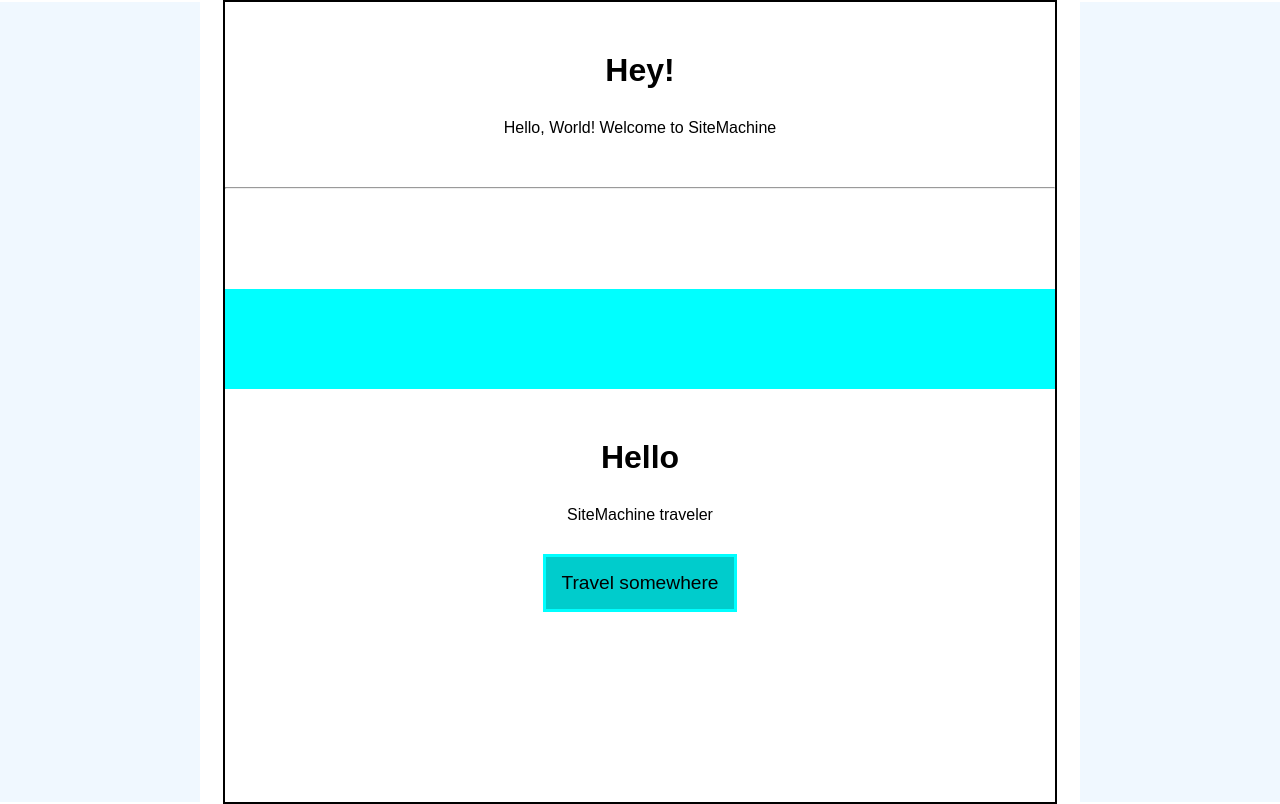
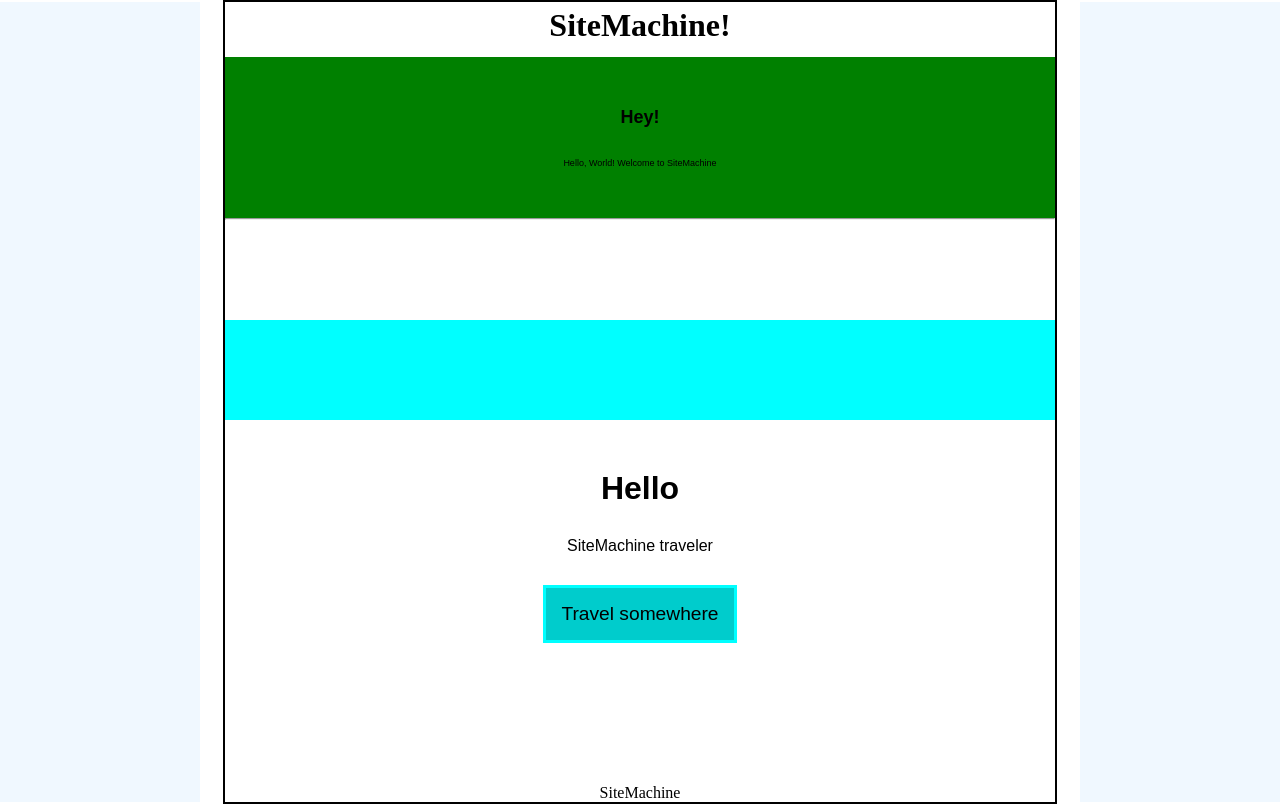
Before and after one commit to ReviveSong/sitemachine, a website with bundled scripts: page ui/creator.html in a window 1280 px wide. Built offline with nearby package versions, Linux system fonts and the light colour scheme.

Commit message:
Added header and footer support, added custom style support

```diff
--- a/builder.mjs
+++ b/builder.mjs
@@ -1,4 +1,8 @@
 import { content_relay } from "./core/content.mjs";
+import { uuidv4 } from "./core/tools/uuid.mjs";
+import { gen as styles_gen } from "./core/tools/styles_gen.mjs";
+import { make_footer, make_header } from "./core/tools/header_footer.mjs";
+
 
 /**
  * This is the primary builder function. This function builds the page and appends it into the target element.
@@ -8,20 +12,67 @@ import { content_relay } from "./core/content.mjs";
  * @returns
  */
 function build(target, map) {
+    /**
+     * @type {string[]}
+     */
+    let uuids = []
+
+    let flexed_page = false;
+    let parent = target.parentElement || document.body;
+
+    if (map.header && map.header.enabled) {
+        if (map.header.enabled == true) {
+            target.insertAdjacentElement("beforebegin",
+                make_header(map.header, map.data)
+            )
+            flexed_page = true;
+        };
+    }
+
     //if (!target instanceof HTMLElement) return;
-    if (map.content.length < 1) return;
-
+    if (map.content.length > 0) {
         let holding_container = document.createElement("div");
 
         for (const element of map.content) {
+            let sbid; while (true) {
+                sbid = uuidv4();
+                if (!uuids.includes(sbid)) {
+                    uuids.push(sbid);
+                    break;
+                }
+            }
+
+            let received_element = content_relay(element, map.data);
+            received_element.setAttribute("sb-id", sbid);
+
+            if (element.styles) {
+                let received_styles = styles_gen(sbid, element.styles);
+                document.head.appendChild(received_styles.children[0]);
+                received_styles.remove();
+            }
+
             holding_container.appendChild(
-            content_relay(element, map.data)
+                received_element
             );
         }
 
         target.setAttribute("data-sb", "");
         target.replaceChildren(...holding_container.children);
         holding_container.remove();
+    };
+
+    if (map.footer && map.footer.enabled) {
+        if (map.footer.enabled == true) {
+            target.insertAdjacentElement("afterend",
+                make_footer(map.footer, map.data)
+            )
+            flexed_page = true;
+        };
+    }
+
+    if (flexed_page) {
+        parent.setAttribute("sb-flexed-page", "true");
+    }
 }
 
 export {build};
--- /dev/null
+++ b/core/tools/header_footer.mjs
@@ -0,0 +1,45 @@
+import { textWithData } from "./text.mjs";
+
+/**
+ *
+ * @param {*} data
+ * @param {*} map_data
+ * @returns {HTMLElement}
+ */
+function make_header(data, map_data) {
+    let header = document.createElement("header");
+
+    header.setAttribute("sb-header-style", data.style || "default");
+
+    const title = document.createElement("h1");
+    title.textContent = textWithData(data.title || "", map_data);
+
+    header.appendChild(title);
+
+    // TODO: Finish the header
+
+    return header;
+}
+
+/**
+ *
+ * @param {*} data
+ * @param {*} map_data
+ * @returns {HTMLElement}
+ */
+function make_footer(data, map_data) {
+    let footer = document.createElement("footer");
+
+    footer.setAttribute("sb-footer-style", data.style || "default");
+
+    const wm = document.createElement("p");
+    wm.textContent = textWithData(data.wm || "", map_data);
+
+    footer.appendChild(wm);
+
+    // TODO: Finish the header
+
+    return footer;
+}
+
+export {make_header, make_footer};
--- /dev/null
+++ b/core/tools/styles_gen.mjs
@@ -0,0 +1,34 @@
+/**
+ *
+ * @param {string} id
+ * @param {string[]} list
+ */
+function gen(id, list) {
+    const style_regex = /[\w-]+\s*:\s*[^;]+;/gm;
+
+    let style_obj = document.createElement("div");
+
+    let style_html = `<style> [sb-id="${id}"] {`;
+
+    for (const item of list) {
+        const safer = item
+            .replace("<", "&lt;")
+            .replace(">", "&gt;")
+
+        let match_list = safer.match(style_regex) || [];
+
+        console.log(match_list)
+
+        for (const matched of match_list) {
+            style_html += matched;
+        }
+    }
+
+    style_html += "}</style>";
+
+    style_obj.innerHTML = style_html;
+
+    return style_obj;
+}
+
+export {gen};
--- /dev/null
+++ b/core/tools/uuid.mjs
@@ -0,0 +1,10 @@
+function uuidv4() {
+    return 'xxxxxxxx-xxxx-4xxx-yxxx-xxxxxxxxxxxx'
+    .replace(/[xy]/g, function (c) {
+        const r = Math.random() * 16 | 0,
+            v = c == 'x' ? r : (r & 0x3 | 0x8);
+        return v.toString(16);
+    });
+}
+
+export {uuidv4};
--- a/sbstyles.css
+++ b/sbstyles.css
@@ -13,6 +13,16 @@
     --sb-accent-color: cyan;
 
     --sb-font-family: Arial, 'sans-serif';
+}
+
+[sb-flexed-page="true"] {
+    display: flex;
+    flex-direction: column;
+    min-height: 100vh;
+}
+
+[sb-flexed-page="true"]>[data-sb] {
+    flex: 1;
 }
 
 [data-sb] button {
@@ -33,6 +43,26 @@
 
 [data-sb] button:active {
     filter:contrast(1.75);
+}
+
+/* HEADER */
+[sb-header-style="default"] {
+    display: flex;
+    flex-direction: row;
+    justify-content: space-around;
+    padding: 5px 20px 5px 20px;
+    min-height: 45px;
+
+    background-color: var(--sb-primary-color);
+    color: var(--sb-text-color);
+}
+
+/* FOOTER */
+[sb-footer-style="default"] {
+    text-align: center;
+
+    background-color: var(--sb-primary-color);
+    color: var(--sb-text-color);
 }
 
 /* DIVIDER */
@@ -56,6 +86,10 @@
     margin-top: 30px;
 }
 
+[data-component-type="block"] > * {
+    background-color: transparent;
+}
+
 /* BLOCK BUTTON */
 
 [data-component-type="block_button"] {
--- a/ui/creator.js
+++ b/ui/creator.js
@@ -5,32 +5,52 @@ import { build } from "../builder.mjs";
 
 !function() {
     let current = {
-        content: [
+        "header": {
+            "enabled": true,
+            "style": "default",
+            "title": "$sitename!"
+        },
+        "footer": {
+            "enabled": true,
+            "wm": "$sitename"
+        },
+        "content": [
             {
-                type: "block",
-                title: "Hey!",
-                text: "$1, $2! Welcome to $sitename",
+                "type": "block",
+                "title": "Hey!",
+                "text": "$1, $2! Welcome to $sitename",
+                "styles": ["background-color: green; font-size: xx-small;"]
             },
-            { type: "line" },
-            { type: "divider", invert: true },
-            { type: "divider" },
             {
-                type: "block_button",
-                title: "$1",
-                text: "$sitename traveler",
-                button: {
-                    target: "",
-                    text: "Travel somewhere"
+                "type": "line"
+            },
+            {
+                "type": "divider",
+                "invert": true
+            },
+            {
+                "type": "divider"
+            },
+            {
+                "type": "block_button",
+                "title": "$1",
+                "text": "$sitename traveler",
+                "button": {
+                    "target": "",
+                    "text": "Travel somewhere"
                 }
-            },
+            }
         ],
-        data: {
+        "data": {
             "1": "Hello",
             "2": "World",
             "sitename": "SiteMachine"
         },
-        metadata: [
-            {"type": "title", "content": "Home - $sitename"}
+        "metadata": [
+            {
+                "type": "title",
+                "content": "Home - $sitename"
+            }
         ]
     };
 
```
Also changed, not shown: bin/build.js (+4 -3 lines), example/index.sb.json (+11 -1 lines). Lines whose indentation alone changed are shown as unchanged.
